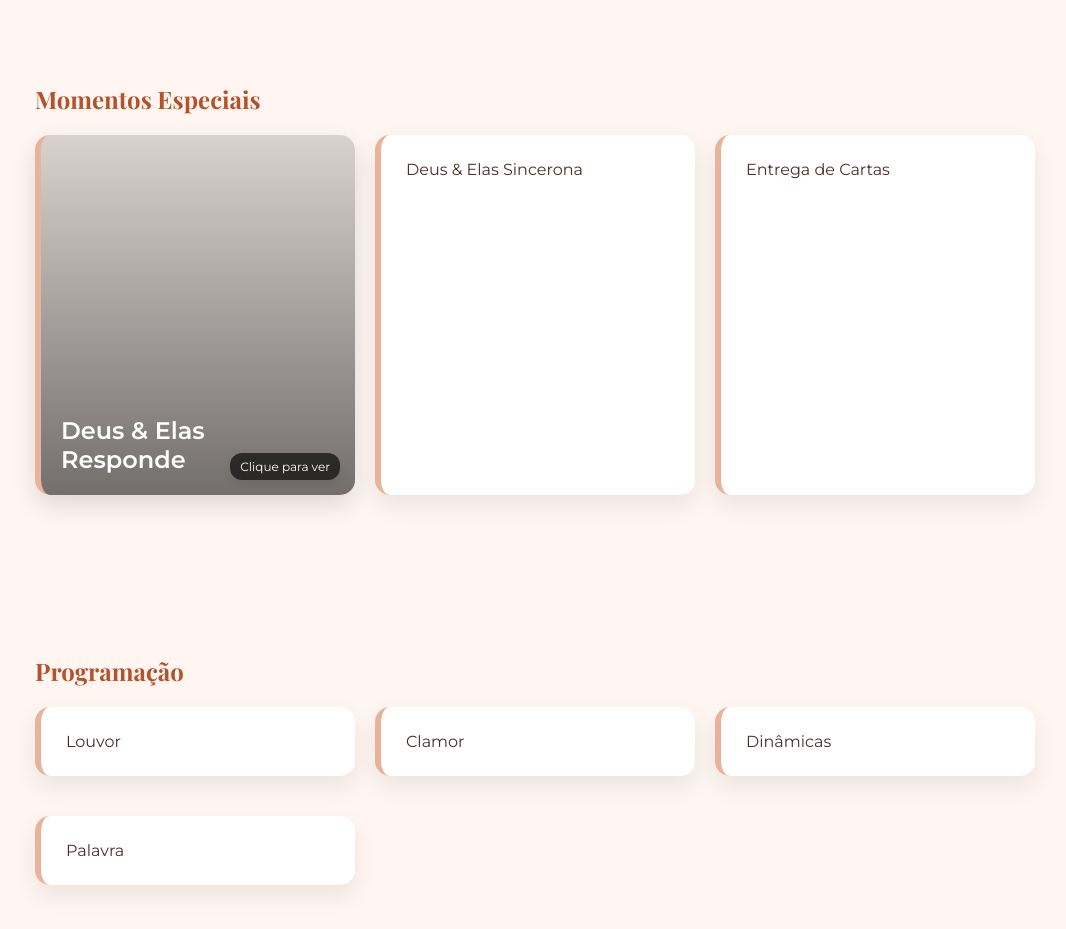
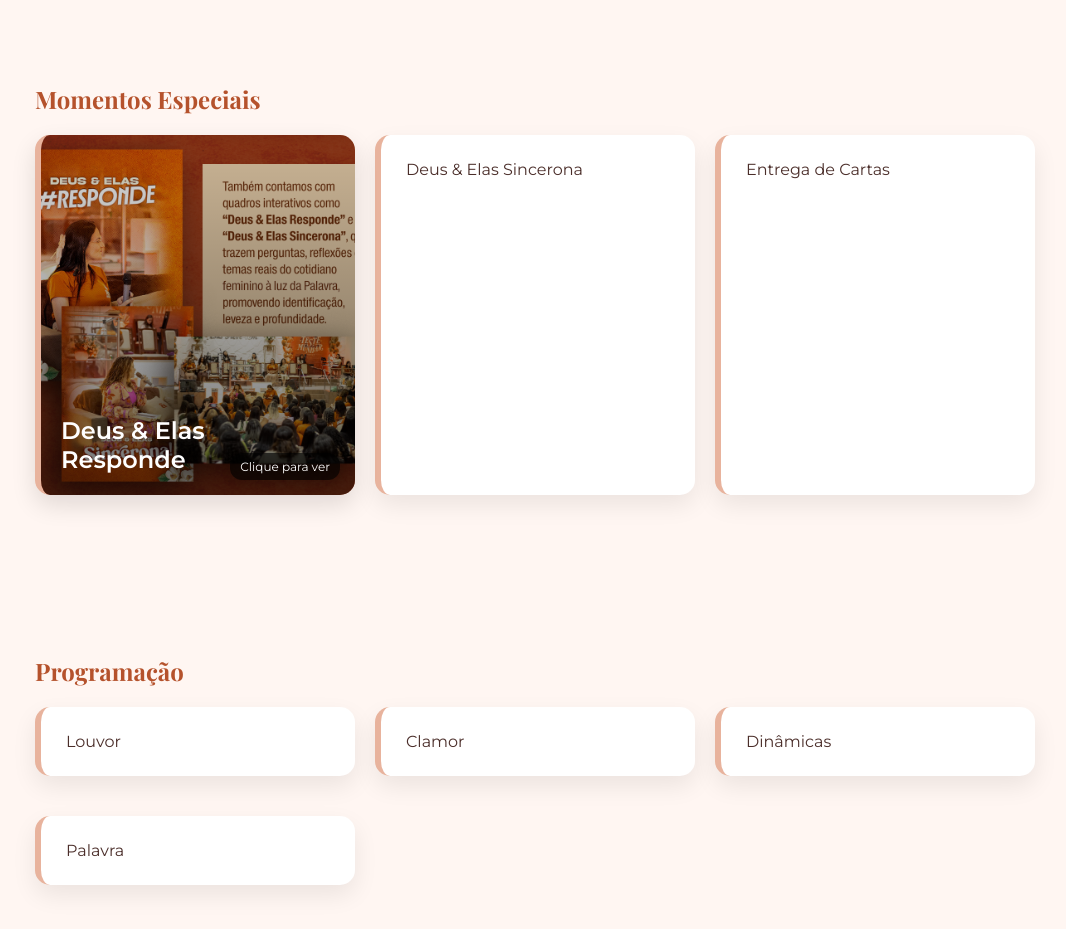
Before and after one commit to deisemayextra-alt/siteDeus-Elasof, a plain HTML site: page index.html in a window 1280 px wide. Shown: the part 1400-2329 px from the top of the page, without its empty margins (105-1171 px from the left). Drawn offline with nearby package versions, Linux system fonts and the light colour scheme.

Commit message:
Corrige imagem de Deus & Elas Responde para 04.png

```diff
--- a/index.html
+++ b/index.html
@@ -94,7 +94,7 @@
     .box-link {
       cursor:pointer;
       position:relative;
-      background:url('imagem/04.jpg.jpeg') center/cover no-repeat;
+      background:url('imagem/04.png') center/cover no-repeat;
       color:#fff;
       min-height:320px;
       display:flex;
@@ -248,7 +248,7 @@
 <section id="momentos">
   <h2>Momentos Especiais</h2>
   <div class="grid">
-      <div class="box box-link" data-image="imagem/04.jpg.jpeg"><span>Deus & Elas Responde</span></div>
+      <div class="box box-link" data-image="imagem/04.png"><span>Deus & Elas Responde</span></div>
       <div class="box">Deus & Elas Sincerona</div>
       <div class="box">Entrega de Cartas</div>
     </div>
```
Also changed, not shown: imagem/04.png (added).
